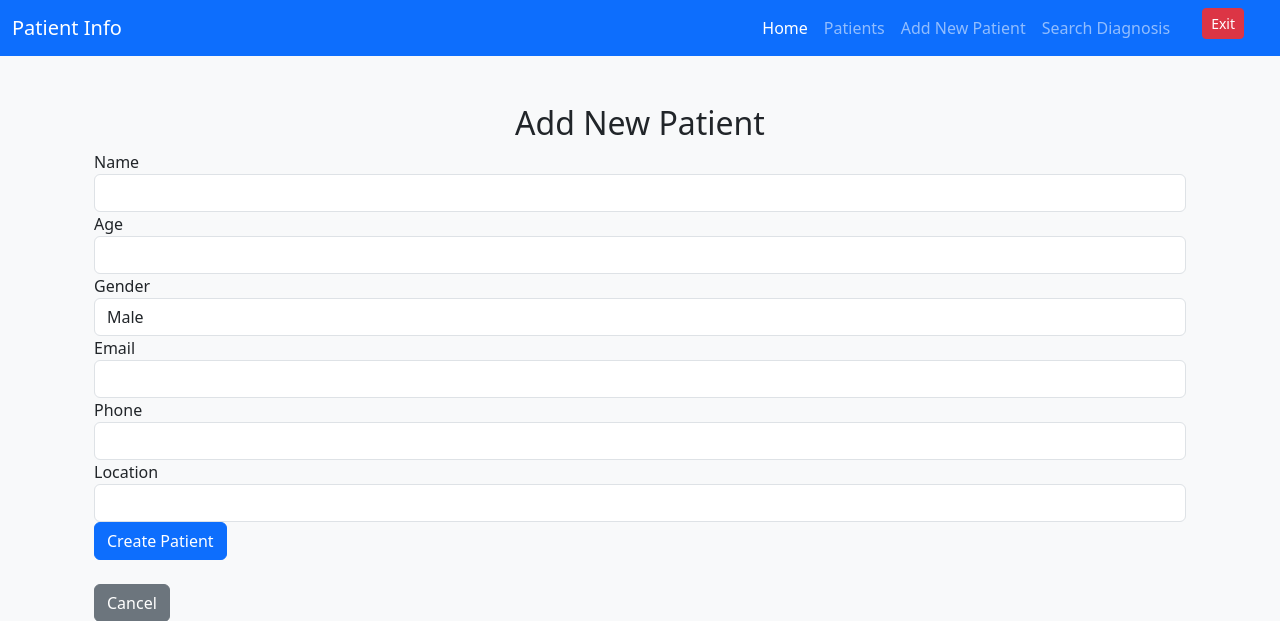
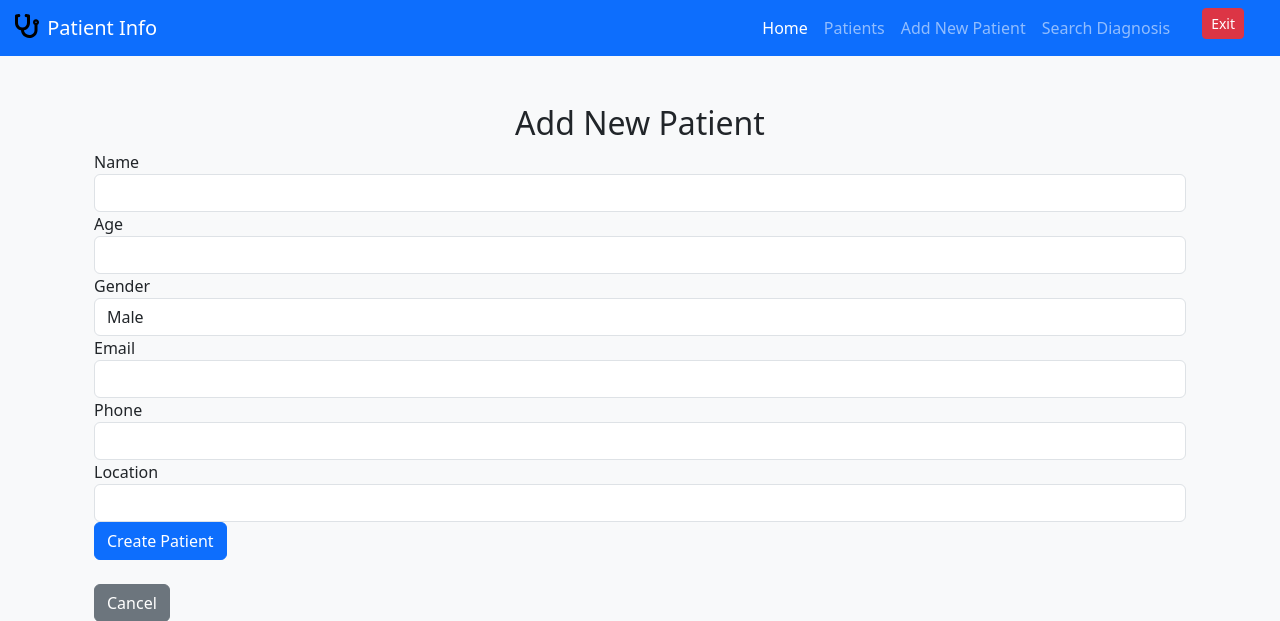
Before and after one commit to aslampa17/patient_info, a Flask app: page /patients/new in a window 1280 px wide. Shown: the top 621 px of the page. Run offline with Flask 3, Linux system fonts and the light colour scheme; some libraries are stand-ins or nearby versions.

Commit message:
Add logo

```diff
--- a/templates/layout.html
+++ b/templates/layout.html
@@ -10,14 +10,12 @@
   {% block head_extra %}{% endblock %}
 </head>
 
-
-
-
-
 <body class="bg-light">
   <nav class="navbar navbar-expand-lg bg-primary navbar-dark" data-bs-theme="dark">
     <div class="container-fluid">
       <a class="navbar-brand" href="{{ url_for('home') }}">
+        <img src="{{ url_for('static', filename='icon.svg')}}" alt="Logo" width="30" height="24"
+          class="d-inline-block align-text-top">
         Patient Info
       </a>
       <button class="navbar-toggler" type="button" data-bs-toggle="collapse" data-bs-target="#navbarNav"
```
Also changed, not shown: res/icon.ico (deleted), static/icon.svg (added).
